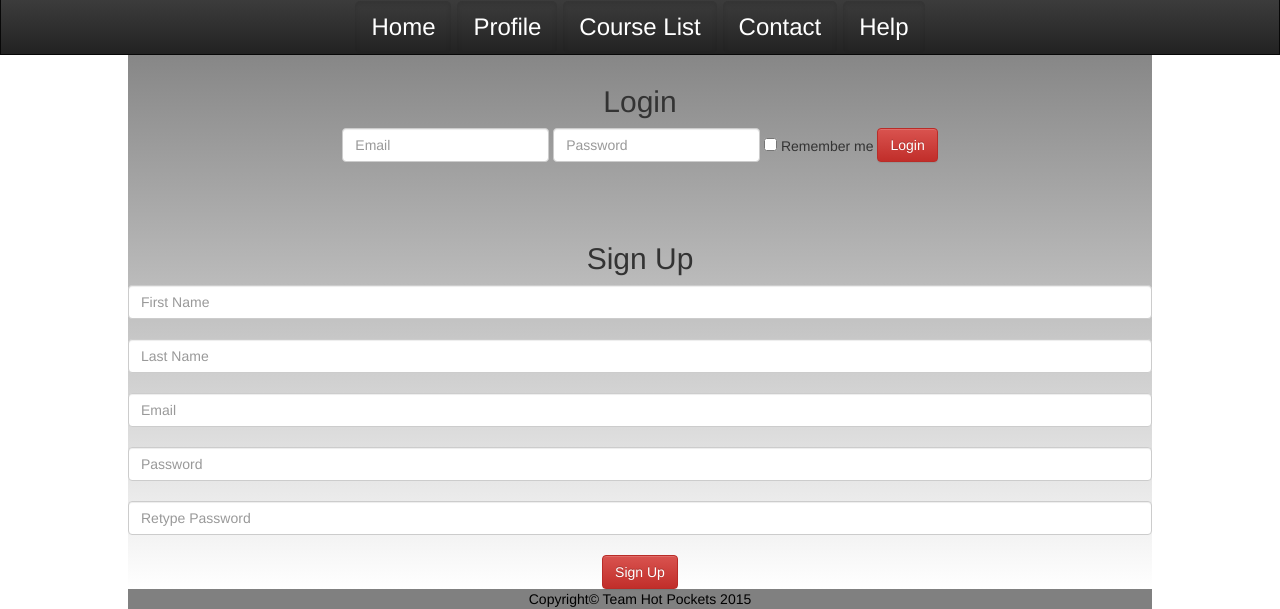
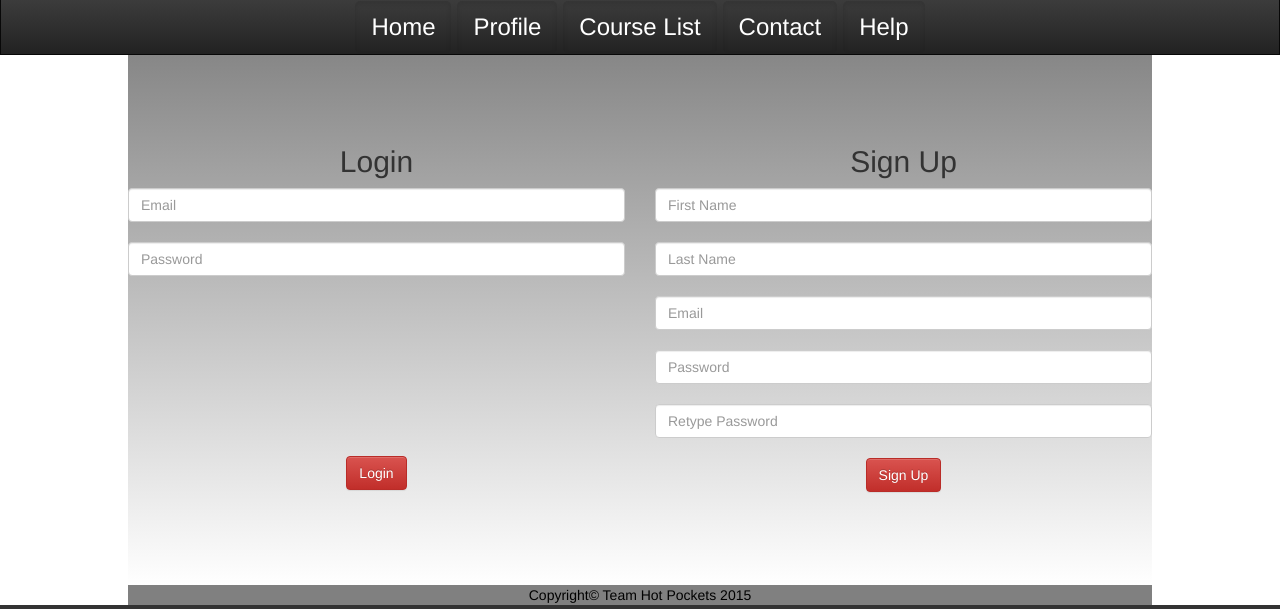
Before and after one commit to HotPockets/HotPockets.github.io, a PHP site: page /login.html in a window 1280 px wide. Shown: the part 226-835 px from the top of the page. Run offline with PHP 8.4, Linux system fonts and the light colour scheme; some libraries are stand-ins or nearby versions.

Commit message:
better login

```diff
--- a/distrib/css/theme.css
+++ b/distrib/css/theme.css
@@ -125,11 +125,3 @@ nav.navbar-inverse {
   margin-left: auto;
   margin-right: auto;
 }
-
-div.login-label {
-  text-align: center;
-}
-
-div.signup-label {
-  text-align: center;
-}
--- a/login.html
+++ b/login.html
@@ -37,33 +37,31 @@
       <div class="landing">
         <br>
         <br>
-        <div class="login-label">
-          <h2>Login</h2>
-        </div>
-        <form class="form-inline">
-          <div class="form-group">
-            <label class="sr-only" for="exampleInputEmail3">Email address</label>
-            <input type="email" class="form-control" id="exampleInputEmail3" placeholder="Email">
-          </div>
-          <div class="form-group">
-            <label class="sr-only" for="exampleInputPassword3">Password</label>
-            <input type="password" class="form-control" id="exampleInputPassword3" placeholder="Password">
-          </div>
-          <div class="checkbox">
-            <label>
-              <input type="checkbox"> Remember me
-            </label>
-          </div>
-          <button type="submit" class="btn btn-danger">Login</button>
-        </form>
         <br>
         <br>
         <br>
-        <div class="signup-label">
+        <div class="row">
+          <div class="col-sm-6">
+            <h2>Login</h2>
+            <form class="form-horizontal">
+              <input type="email" class="form-control" id="InputEmail" placeholder="Email">
+              <br>
+              <input type="password1" class="form-control" id="InputPassword1" placeholder="Password">
+              <br>
+              <br>
+              <br>
+              <br>
+              <br>
+              <br>
+              <br>
+              <br>
+              <br>
+              <a href="courses.html" class="btn btn-danger">Login</a>
+            </form>
+          </div>
+          <div class="col-sm-6">
+            <form class="form-horizontal">
               <h2>Sign Up</h2>
-        </div>
-        <form class="form-horizontal">
-          <div class="login-group">
               <input type="first_name" class="form-control" id="Inputfname" placeholder="First Name">
               <br>
               <input type="last_name" class="form-control" id="Inputlname" placeholder="Last Name">
@@ -78,10 +76,10 @@
             </form>
           </div>
         </div>
+      </div>
 
       <div class="footer">
         <p>Copyright&#169 Team Hot Pockets 2015</p>
-      </div>
       </div>
       </div>
 <!--
```
Lines whose indentation alone changed are shown as unchanged.
